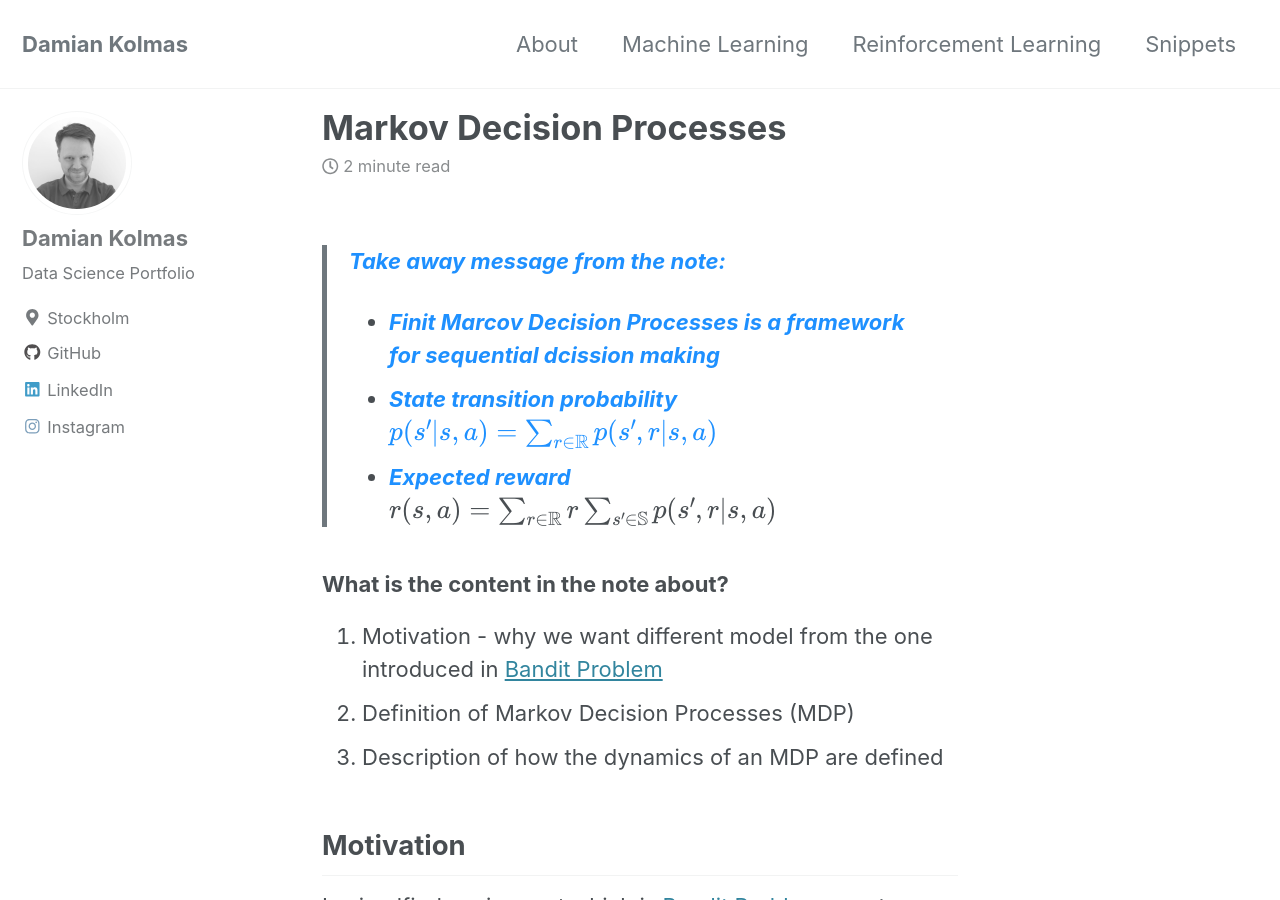
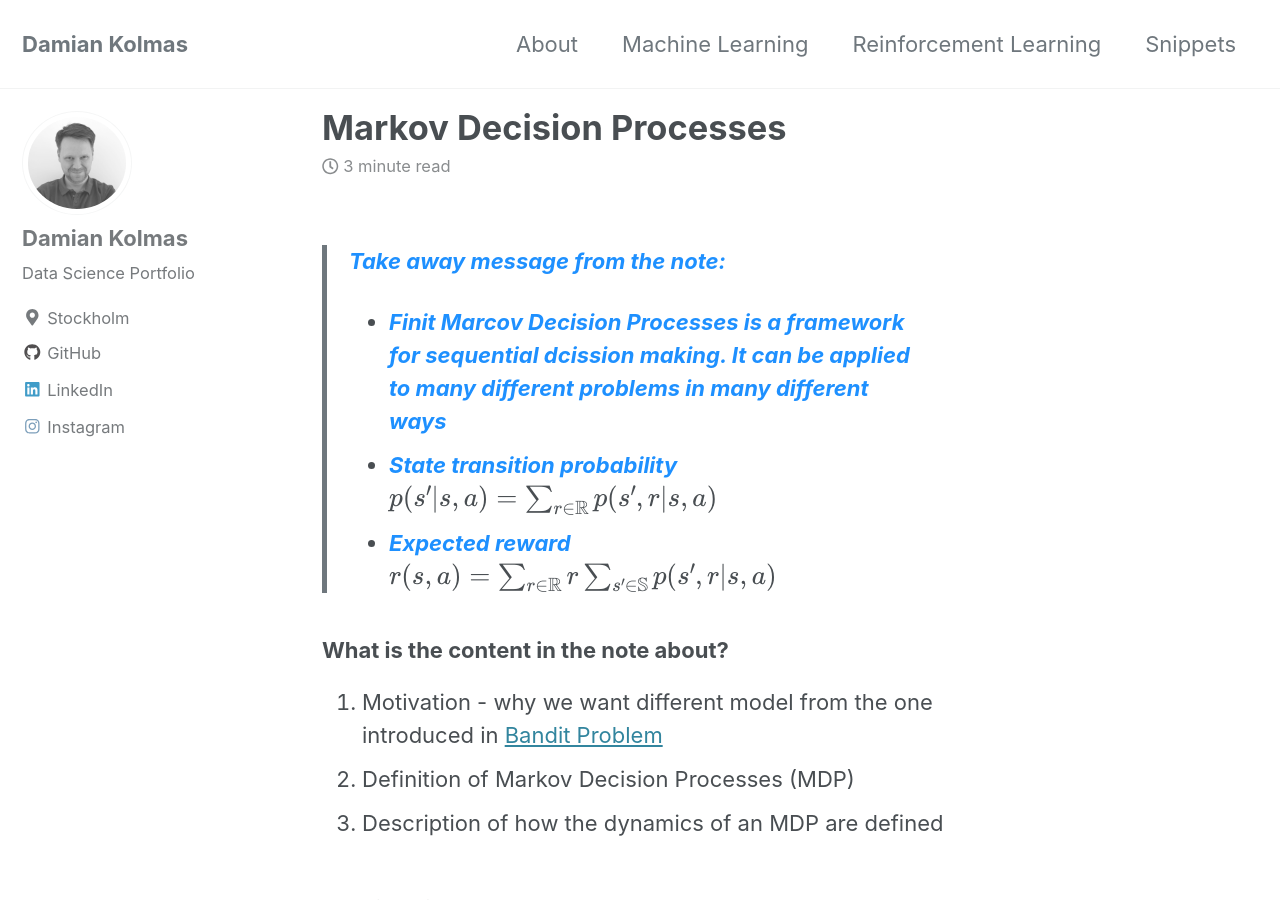
Before and after one commit to DKolmas/DKolmas.github.io, a Jekyll site: the page built from _posts/2019-09-17-Marcov-Decission-Process.md, in a window 1280 px wide and 900 px high. Built offline with Jekyll 4.4.1, drawn with Linux system fonts in a browser that asks for light colours; cached includes are drawn as plain includes; formulas are drawn with MathJax 3.

Commit message:
updateing MDP note

```diff
--- a/_posts/2019-09-17-Marcov-Decission-Process.md
+++ b/_posts/2019-09-17-Marcov-Decission-Process.md
@@ -8,9 +8,9 @@ mathjax: "true"
 ---
 
 > <span style="color:dodgerblue">**Take away message from the note:**</span>
-> * <span style="color:dodgerblue">**Finit Marcov Decision Processes is a framework for sequential dcission making**</span>
+> * <span style="color:dodgerblue">**Finit Marcov Decision Processes is a framework for sequential dcission making. It can be applied to many different problems in many different ways**</span>
 > * <span style="color:dodgerblue">**State transition probability** </span>
-<span style="color:dodgerblue">$$p(s'|s,a) = \sum_{r\in\mathbb{R}}p(s',r|s,a)$$</span>
+$$p(s'|s,a) = \sum_{r\in\mathbb{R}}p(s',r|s,a)$$
 > * <span style="color:dodgerblue">**Expected reward** </span>
 $$r(s,a) = \sum_{r\in\mathbb{R}}r\sum_{s'\in\mathbb{S}}p(s',r|s,a)$$
 
```
